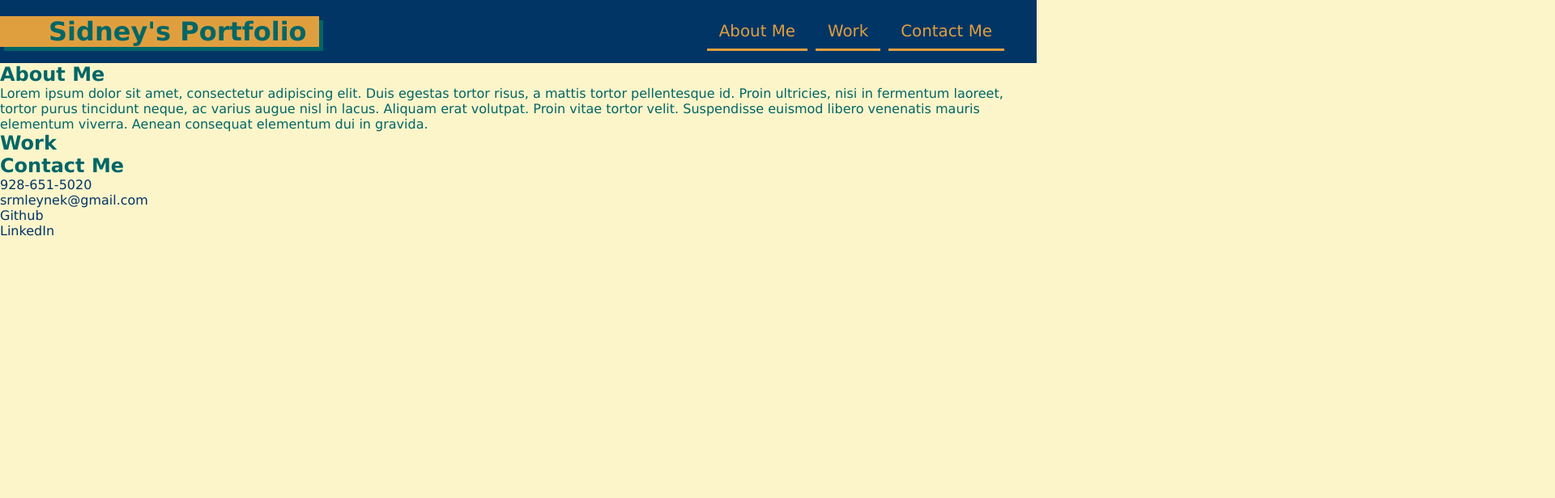
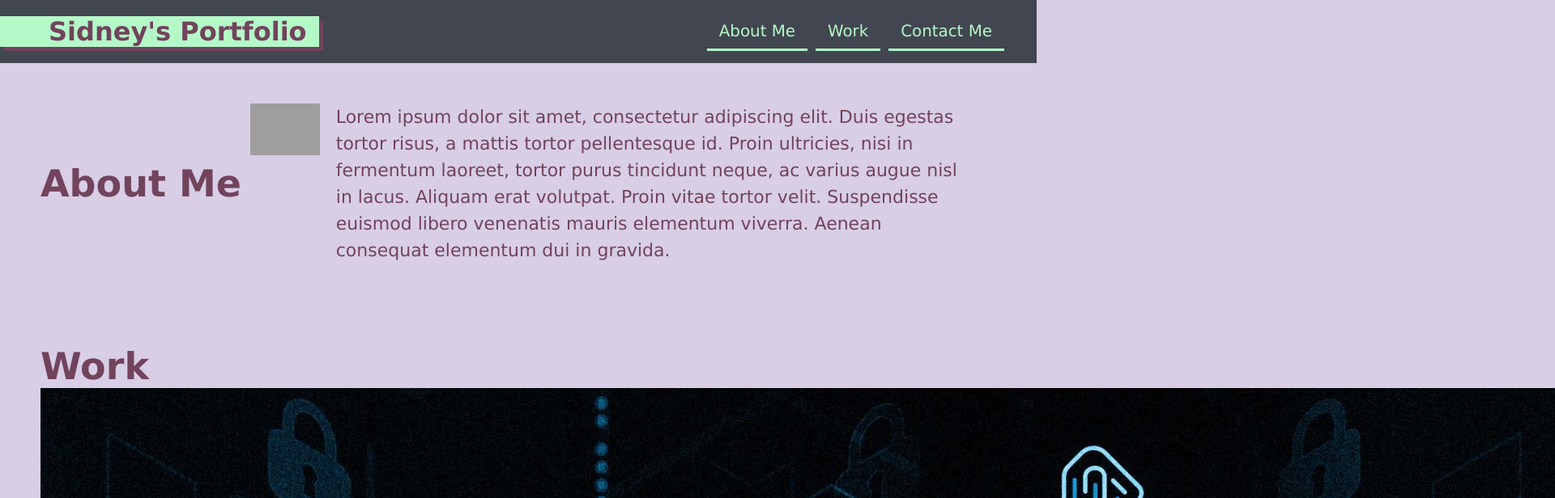
Before and after one commit to srmleynek/srm-portfolio, a plain HTML site: page index.html in a window 1280 px wide. Shown: the top 616 px of the page at 81% size, 1920 px wide, since content can reach past the window. Drawn offline with Linux system fonts and the light colour scheme; grey boxes are pictures that could not be loaded.

Commit message:
change color pallette, enter images, sort of css for about me, not setup for smaller screens

```diff
--- a/assets/style.css
+++ b/assets/style.css
@@ -5,10 +5,10 @@
 }
 
 :root {
-    --lightbkgr-color: RGB(252, 245, 202);
-    --highlight-color: RGB(224, 159, 62);
-    --middle-color: RGB(0, 102, 102);
-    --dark-color: RGB(0, 53, 102);
+    --lightbkgr-color: #D8CEE6;
+    --highlight-color: #B4F8C8;
+    --middle-color: #72435C;
+    --dark-color: #424651;
 }
 
 body {
@@ -75,7 +75,98 @@ header nav ul li a:hover {
 }
 /* Header End */
 
+/* about me start */
+.about-me {
+    margin: 50px;
+    padding-bottom: 50px;
+    width: 90%;
+    display: flex;
+    flex-wrap: wrap;
+    align-items: center;
+    justify-content: space-between;
+}
+
+.about-me h2 {
+    font-size: 46px;
+    flex: 1 20%;
+}
+
+.about-text {
+    font-size: 22px;
+    line-height: 1.5;
+}
+
+.about-me-info {
+    flex: 3 70%;
+    display: inline-flex;
+}
+
+.sid-img {
+    flex: 1 50%;
+    margin-right: 20px;
+}
+
+.sid-img img {
+  max-width: 100%;
+}
+/* about me end */
+
+/* work start */
+.work {
+    margin: 50px;
+    padding-bottom: 50px;
+    width: 90%;
+    display: flex;
+    flex-wrap: wrap;
+    align-items: center;
+    justify-content: space-between;
+}
+
+.work h2 {
+    font-size: 46px;
+    flex: 1 20%;
+}
+
+/* contact me start */
+.contact-me {
+    margin: 50px;
+    padding-bottom: 50px;
+    width: 90%;
+    display: flex;
+    flex-wrap: wrap;
+    align-items: center;
+    justify-content: space-between;
+}
+
+.contact-me h2 {
+    font-size: 46px;
+    flex: 1 20%;
+}
+
+.contact-me ul {
+    display: flex;
+    flex-wrap: wrap;
+    justify-content: space-between;
+    align-items: center;
+    list-style: none;
+}
+
 .contact-me ul li a, .contact-me ul li {
     text-decoration: none;
     color: var(--dark-color);
 }
+
+.contact-me ul li {
+    margin: 5px;
+  padding: 10px 15px;
+  font-weight: lighter;
+  font-size: 1.55vw;
+  border-bottom: 3px solid var(--dark-color);
+}
+
+.contact-me ul li a:hover {
+    border-color: var(--highlight-color);
+  color: var(--highlight-color);
+  text-shadow: 20px;
+}
+/* contact me end */
--- a/index.html
+++ b/index.html
@@ -28,12 +28,51 @@
     <!-- about me section -->
     <section id="about-me" class="about-me">
         <h2>About Me</h2>
-        <p>Lorem ipsum dolor sit amet, consectetur adipiscing elit. Duis egestas tortor risus, a mattis tortor pellentesque id. Proin ultricies, nisi in fermentum laoreet, tortor purus tincidunt neque, ac varius augue nisl in lacus. Aliquam erat volutpat. Proin vitae tortor velit. Suspendisse euismod libero venenatis mauris elementum viverra. Aenean consequat elementum dui in gravida.</p>
+        <div class="about-me-info">
+            <div class="sid-img">
+                <img src="./assets/images/sid-portrait.jpg" alt=""/>
+            </div>
+            <div class="about-text">
+                <p>Lorem ipsum dolor sit amet, consectetur adipiscing elit. Duis egestas tortor risus, a mattis tortor pellentesque id. Proin ultricies, nisi in fermentum laoreet, tortor purus tincidunt neque, ac varius augue nisl in lacus. Aliquam erat volutpat. Proin vitae tortor velit. Suspendisse euismod libero venenatis mauris elementum viverra. Aenean consequat elementum dui in gravida.</p>
+            </div>
+        </div>
     </section>
     <!-- work section -->
     <section id="work" class="work">
         <h2>Work</h2>
         <!-- picture link grid? -->
+        <!-- Password Generator key https://srmleynek.github.io/Sid-s-Password-Generator/-->
+        <!-- HoriSeon latop https://srmleynek.github.io/horiseon-wc-1/-->
+        <div class="row">
+            <div class="collumn">
+                <img src="./assets/images/key.jpg">
+                <img src="./assets/images/laptop.jpg">
+            </div>
+        </div>
+        <!-- Gladiator Robots robot https://srmleynek.github.io/gladiator-robots/-->
+        <!-- Git it Done octocat https://srmleynek.github.io/git-it-done/-->
+        <div class="row">
+            <div class="collumn">
+                <img src="./assets/images/robot.jpg">
+                <img src="./assets/images/octocat.jpg">
+            </div>
+        </div>
+        <!-- taskinator calendar https://srmleynek.github.io/taskinator/-->
+        <!-- Run Buddy running https://srmleynek.github.io/run-buddy-->
+        <div class="row">
+            <div class="collumn">
+                <img src="./assets/images/calendar.png">
+                <img src="./assets/images/running.jpg">
+            </div>
+        </div>
+        <!-- Work Day Scheduler keyboard https://srmleynek.github.io/Work-Day-Scheduler/-->
+        <!-- taskmaster pro graph https://srmleynek.github.io/taskmaster-pro/-->
+        <div class="row">
+            <div class="collumn">
+                <img src="./assets/images/keyboard.jpg">
+                <img src="./assets/images/graph.jpg">
+            </div>
+        </div>
     </section>
     <!-- contact section -->
     <section id="contact-me" class="contact-me">
```
Also changed, not shown: assets/images/calendar.png (added), assets/images/graph.jpg (added), assets/images/key.jpg (added), assets/images/keyboard.jpg (added), assets/images/laptop.jpg (added), assets/images/octocat.jpg (added), assets/images/robot.jpg (added), assets/images/running.jpg (added), 1 other file.
